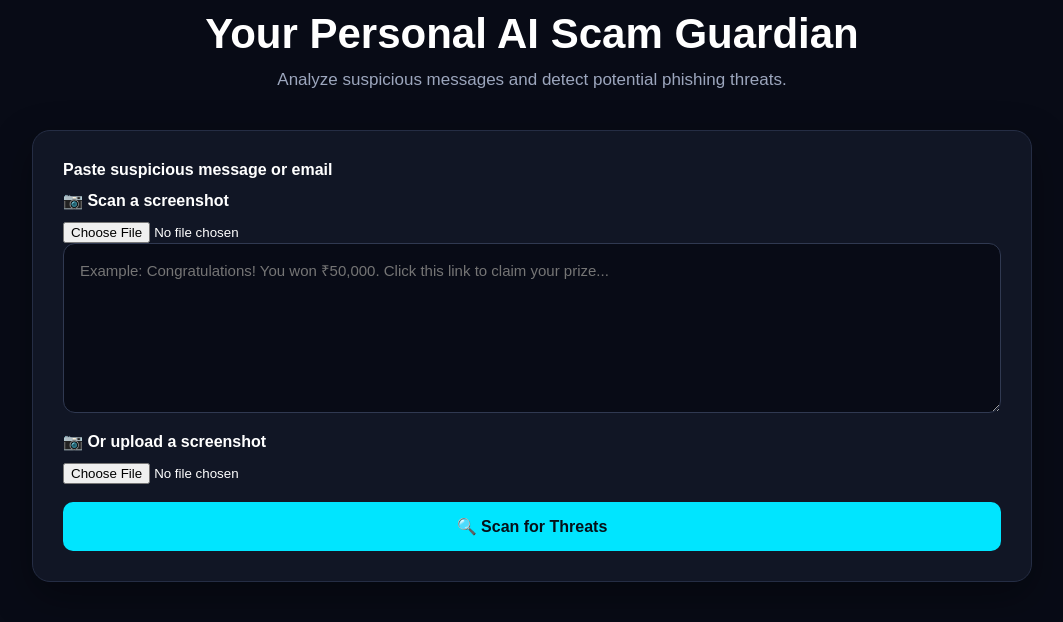
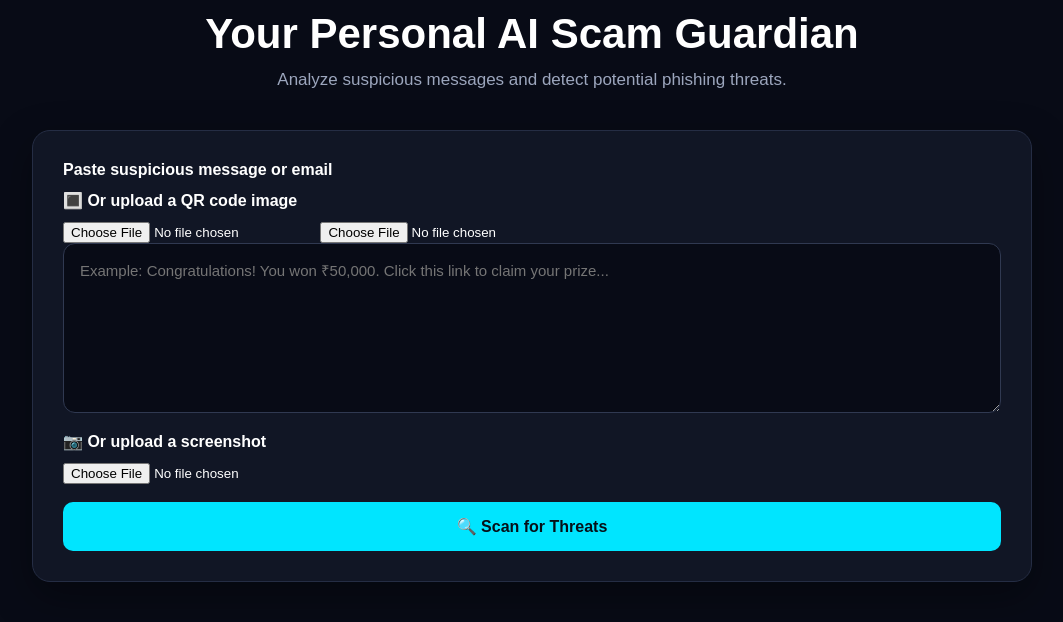
Before and after one commit to satyashreems77-dot/CyberShield-AI, a Flask app: page / in a window 1280 px wide. Shown: the part 206-828 px from the top of the page, without its empty margins (108-1171 px from the left). Run offline with Flask 3, Linux system fonts and the light colour scheme; some libraries are stand-ins or nearby versions.

```diff
--- a/templates/index.html
+++ b/templates/index.html
@@ -152,6 +152,7 @@
         }
     </style>
  <script src="https://cdn.jsdelivr.net/npm/tesseract.js@5/dist/tesseract.min.js"></script>
+ <script src="https://cdn.jsdelivr.net/npm/jsqr@1.4.0/dist/jsQR.js"></script>
 </head>
 
 <body>
@@ -172,7 +173,8 @@
     <section class="card">
 
         <label for="message">Paste suspicious message or email</label>
-        <label for="screenshot">📷 Scan a screenshot</label>
+        <label for="qrImage">🔳 Or upload a QR code image</label>
+<input type="file" id="qrImage" accept="image/*" onchange="scanQR()">
 <input type="file" id="screenshot" accept="image/*" onchange="scanScreenshot()">
 
                 <textarea id="message"
@@ -239,6 +241,9 @@
             "⚠️ Could not read the screenshot.";
     }
 }
+
+
+
     async function scanMessage() {
 
         const message = document.getElementById("message").value;
```
